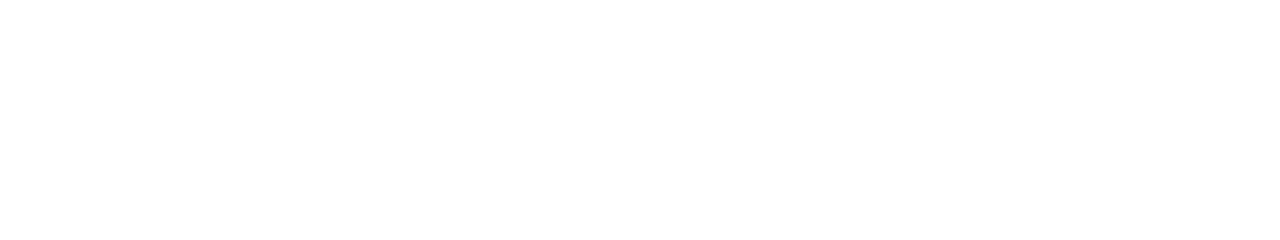
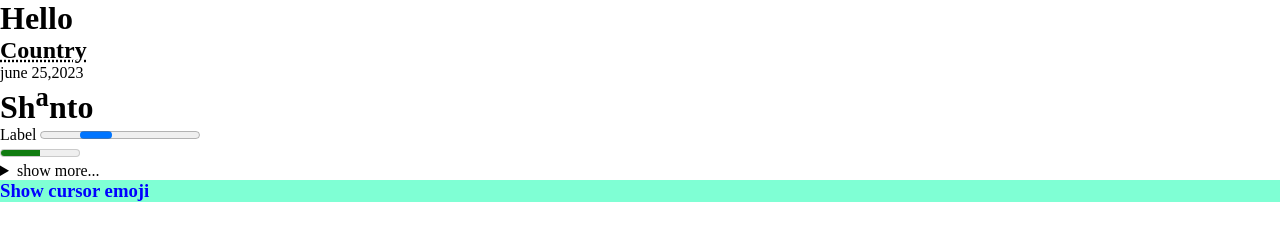
Before and after one commit to Shanto93/digital-products.b8, a plain HTML site: page index.html in a window 1280 px wide. Drawn offline with Linux system fonts and the light colour scheme.

Commit message:
funny part

```diff
--- a/index.html
+++ b/index.html
@@ -4,8 +4,22 @@
     <meta charset="UTF-8">
     <meta name="viewport" content="width=device-width, initial-scale=1.0">
     <title>Document</title>
+    <link rel="stylesheet" href="test.css ">
 </head>
 <body>
+    <h1>Hello</h1>
+    <h2><abbr title="Bangladesh">Country</abbr></h2>
+    <time datetime="2020-06-15">june 25,2023</time>
+    <h1>Sh<sup>a</sup>nto</h1>
+    <label for="disk">Label</label>
+    <progress id="disk"></progress><br>
+    <meter id="disk" value="0.5"></meter>
+
+    <details>
+        <summary>show more...</summary>
+        <p5>Hi,I am shanto</p5>
+    </details>
+    <h3 class="click">Show cursor emoji</h3>
 
 </body>
 </html>
--- /dev/null
+++ b/test.css
@@ -0,0 +1,9 @@
+*{
+    margin: 0px;
+    padding: 0px;
+}
+.click{
+    color: blue;
+    cursor: url(sad_emoji.png),auto;
+    background-color: aquamarine;
+}
```
Also changed, not shown: icons/sad emoji.png (added), sad_emoji.png (added).
